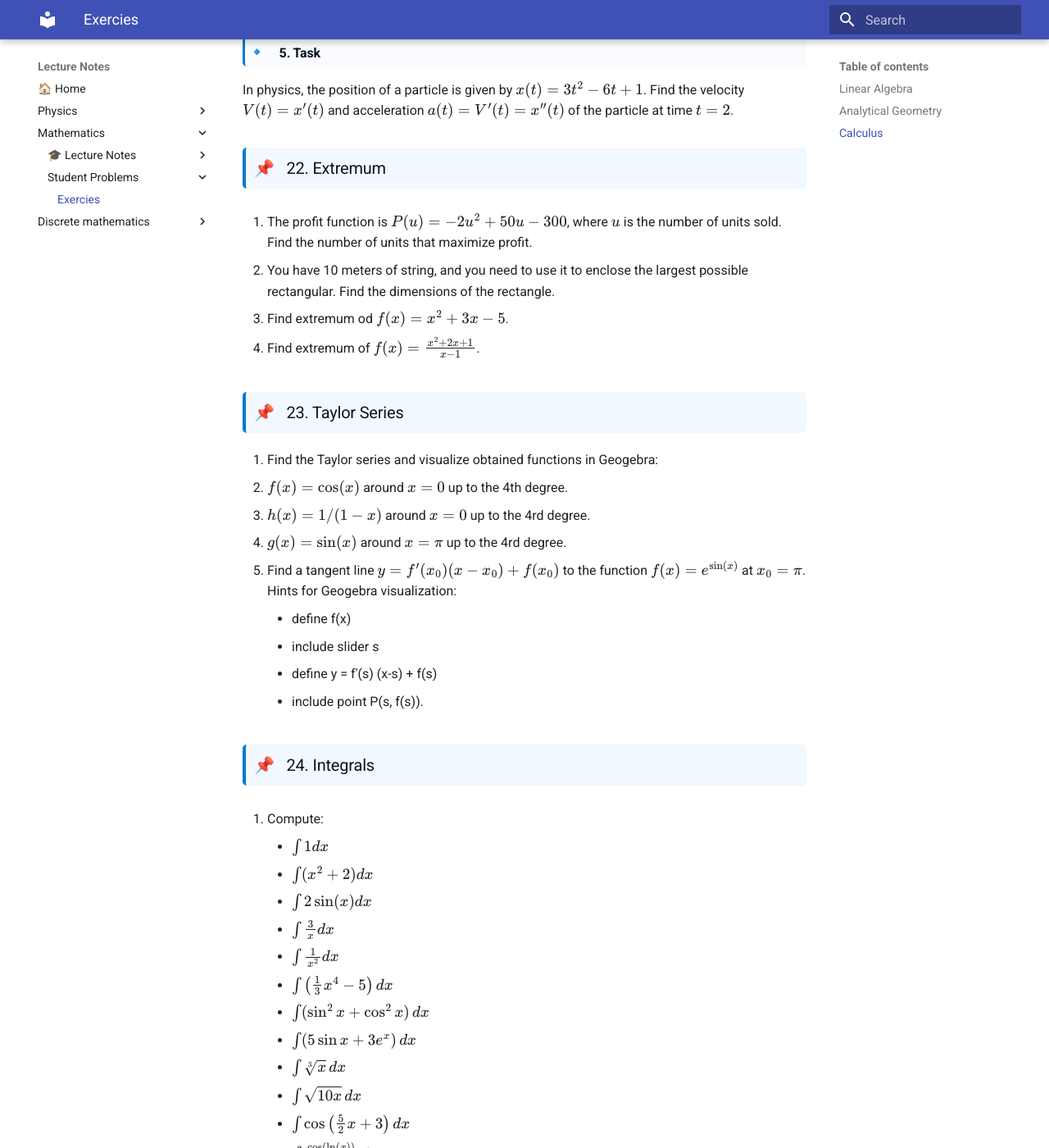
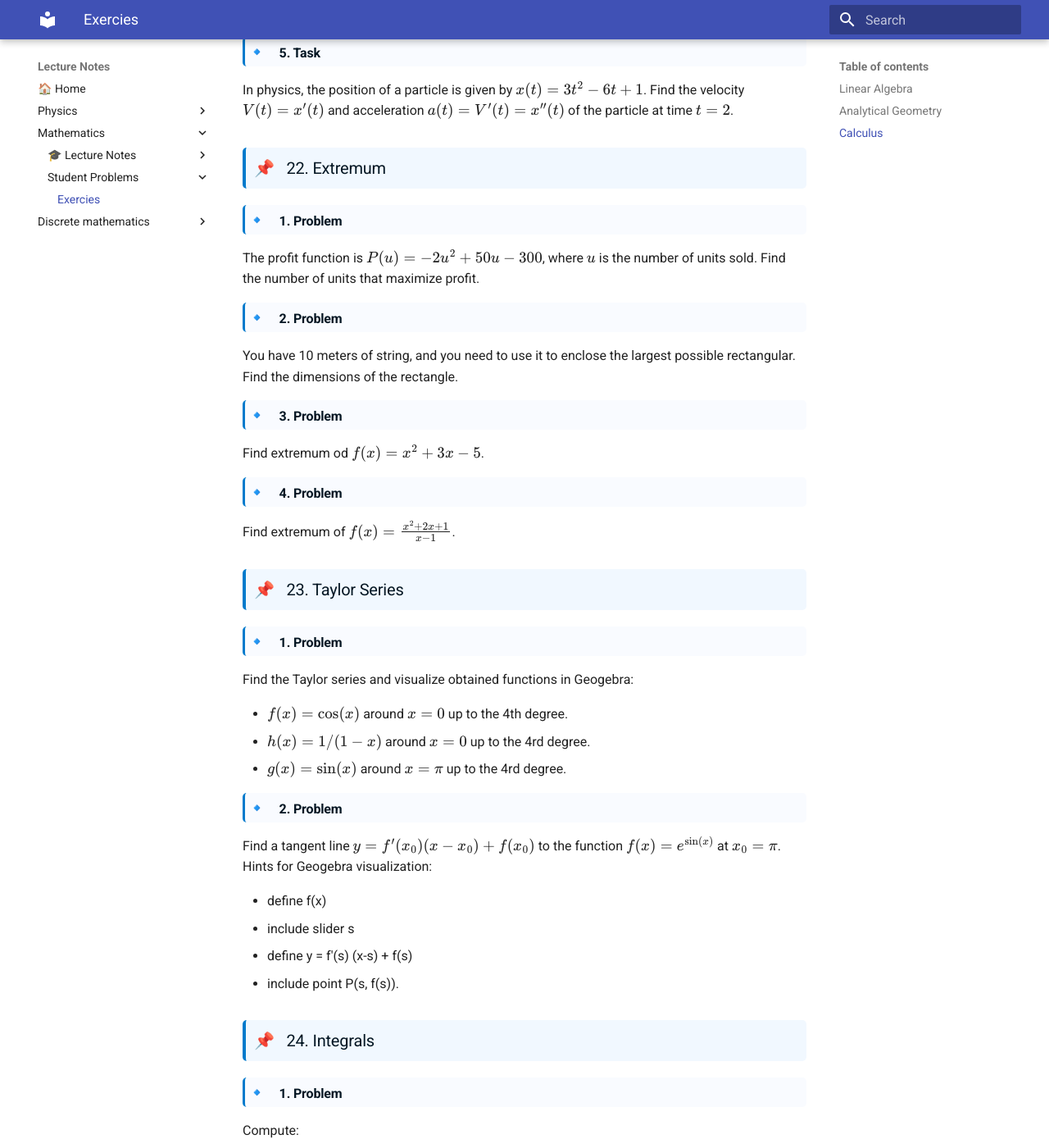
Before and after one commit to yusuf21sami/Mathematics_Physics_Lectures, an MkDocs documentation site: the page built from docs/Mathematics/Exercises.md, in a window 1280 px wide and 1400 px high, scrolled down 11706 px. Shown: the whole window at 82% size. Built offline with MkDocs 1.6.1 and Material for MkDocs 9.7.7, drawn with Linux system fonts in a browser that asks for light colours; nearby versions of some CDN libraries; some of the changed text lies outside the part shown.

Commit message:
refactor: standardize problem headings in Mathematics exercises for improved clarity

```diff
--- a/docs/Mathematics/Exercises.md
+++ b/docs/Mathematics/Exercises.md
@@ -536,88 +536,119 @@ In physics, the position of a particle is given by $x(t) = 3t^2 - 6t + 1$. Find
 
 ### 22. Extremum
 
-6. The profit function is $P(u) = -2u^2 + 50u - 300$, where $u$ is the number of units sold. Find the number of units that maximize profit.
+#### 1. Problem
 
-7. You have 10 meters of string, and you need to use it to enclose the largest possible rectangular. Find the dimensions of the rectangle.
+The profit function is $P(u) = -2u^2 + 50u - 300$, where $u$ is the number of units sold. Find the number of units that maximize profit.
 
-8. Find extremum od $f(x) = x^2 + 3x - 5$.
+#### 2. Problem
 
-9. Find extremum of $f(x) =\frac{x^2+2x+1}{x-1}$.
+You have 10 meters of string, and you need to use it to enclose the largest possible rectangular. Find the dimensions of the rectangle.
+
+#### 3. Problem
+
+Find extremum od $f(x) = x^2 + 3x - 5$.
+
+#### 4. Problem
+
+Find extremum of $f(x) =\frac{x^2+2x+1}{x-1}$.
 
 ### 23. Taylor Series
 
-1. Find the Taylor series and visualize obtained functions in Geogebra:
-   - $f(x) = \cos(x)$ around $x = 0$ up to the 4th degree.
-   - $h(x) = 1/(1-x)$ around $x = 0$ up to the 4rd degree.
-   - $g(x) = \sin(x)$ around $x = \pi$ up to the 4rd degree.
+#### 1. Problem
 
-2. Find a tangent line $y = f'(x_0) (x-x_0) + f(x_0)$ to the function $f(x) = e^{\sin(x)}$ at $x_0 = \pi$.
+Find the Taylor series and visualize obtained functions in Geogebra:
+
+- $f(x) = \cos(x)$ around $x = 0$ up to the 4th degree.
+- $h(x) = 1/(1-x)$ around $x = 0$ up to the 4rd degree.
+- $g(x) = \sin(x)$ around $x = \pi$ up to the 4rd degree.
+
+#### 2. Problem
+
+Find a tangent line $y = f'(x_0) (x-x_0) + f(x_0)$ to the function $f(x) = e^{\sin(x)}$ at $x_0 = \pi$.
 Hints for Geogebra visualization:
-      * define f(x)
-      * include slider s
-      * define y = f'(s) (x-s) + f(s)
-      * include point P(s, f(s)).
+
+* define f(x)
+* include slider s
+* define y = f'(s) (x-s) + f(s)
+* include point P(s, f(s)).
 
 ### 24. Integrals
 
-1. Compute:
+#### 1. Problem
 
-      - $\int 1 dx$
-      - $\int (x^2 +2) dx$
-      - $\int 2\sin(x) dx$
-      - $\int \frac{3}{x} dx$
-      - $\int \frac{1}{x^2} dx$
-      - $\int \left( \frac{1}{3}x^4 - 5 \right) \, dx$
-      - $\int (\sin^2 x + \cos^2 x) \, dx$
-      - $\int (5 \sin x + 3e^x) \, dx$
-      - $\int \sqrt[3]{x} \, dx$
-      - $\int \sqrt{10x} \, dx$
-      - $\int \cos\left(\frac{5}{2}x + 3\right) \, dx$
-      - $\int \frac{\cos(\ln(x))}{x} \, dx$
-      - $\int x \ln(x) \, dx$
-      - $\int x e^x \, dx$
+Compute:
 
-2. Calculate integrals over the interval $[0, \pi]$ and visualize them in Geogebra:
+- $\int 1 dx$
+- $\int (x^2 +2) dx$
+- $\int 2\sin(x) dx$
+- $\int \frac{3}{x} dx$
+- $\int \frac{1}{x^2} dx$
+- $\int \left( \frac{1}{3}x^4 - 5 \right) \, dx$
+- $\int (\sin^2 x + \cos^2 x) \, dx$
+- $\int (5 \sin x + 3e^x) \, dx$
+- $\int \sqrt[3]{x} \, dx$
+- $\int \sqrt{10x} \, dx$
+- $\int \cos\left(\frac{5}{2}x + 3\right) \, dx$
+- $\int \frac{\cos(\ln(x))}{x} \, dx$
+- $\int x \ln(x) \, dx$
+- $\int x e^x \, dx$
 
-      - $f(x)=2x+1$
-      - $g(x)=x^2$
+#### 2. Problem
 
-3. Calculate the area of the region bounded by the lines:
-$x = 1$, $x = 2$, $y = 0$, and $y = x^2 + 1$. Show it in Geogebra.
+Calculate integrals over the interval $[0, \pi]$ and visualize them in Geogebra:
 
-4. Calculate the area under the sine curve over the interval $[0, \pi]$, using:
+- $f(x)=2x+1$
+- $g(x)=x^2$
+
+#### 3. Problem
+
+Calculate the area of the region bounded by the lines: $x = 1$, $x = 2$, $y = 0$, and $y = x^2 + 1$. Show it in Geogebra.
+
+#### 4. Problem
+
+Calculate the area under the sine curve over the interval $[0, \pi]$, using:
 
 $$P = \int_a^b f(x) \, dx = \int_0^\pi \sin(x) \, dx$$
 
-5. Calculate the length of the sine curve over the same interval using:
+#### 5. Problem
+
+Calculate the length of the sine curve over the same interval using:
 
 $$L = \int_a^b \sqrt{1 + (f'(x))^2} \, dx= \int_0^\pi \sqrt{1 + \cos^2(x)} \, dx
 $$
 
-6. Find the distance of the moving particle between time $t=0$ and $t=2$ for the following position function: $x(t) = 3t^2 - 6t + 1$.
+#### 6. Problem
+
+Find the distance of the moving particle between time $t=0$ and $t=2$ for the following position function: $x(t) = 3t^2 - 6t + 1$.
 
 ### 25. Differential Equations
 
-1. Solve the following first-order ordinary differential equations:
+#### 1. Problem
 
-      - $y'(x)= y$
-      - $y'(x) = \frac{1}{2y(x)}$
+Solve the following first-order ordinary differential equations:
 
-3. Solve the first-order ordinary differential equations using the method of separation of variables for $x$ and $y=y(x)$:
+- $y'(x)= y$
+- $y'(x) = \frac{1}{2y(x)}$
 
-      - $\frac{dy}{dx} = \frac{x}{y}$
-      - $\frac{dy}{dx} = \frac{y}{x}$
-      - $\frac{dy}{dx} = xy$
+#### 2. Problem
 
-4. Solve the second-order ordinary differential equations:
+Solve the first-order ordinary differential equations using the method of separation of variables for $x$ and $y=y(x)$:
 
-      * $y''(x) + y'(x) = 0$, with boundary conditions $y(0) = 2$ and $y'(0) = -1$
+- $\frac{dy}{dx} = \frac{x}{y}$
+- $\frac{dy}{dx} = \frac{y}{x}$
+- $\frac{dy}{dx} = xy$
 
-      * $y''(x) - y(x)= 0$, with boundary conditions $y(0) = 2$ and $y'(0) = 0$
+#### 3. Problem
 
-      * $\frac{d^2\,y(x)}{dx^2} = -\omega^2 y(x)$.
+Solve the second-order ordinary differential equations:
 
-5. Check if the function $\psi(t, x) = A \cos(\omega t + kx)$ is a solution of the second-order partial differential equation (the so-called "wave equation"), where $v = \frac{\omega}{k} = \frac{2\pi / T}{2\pi / \lambda}$:
+* $y''(x) + y'(x) = 0$, with boundary conditions $y(0) = 2$ and $y'(0) = -1$
+* $y''(x) - y(x)= 0$, with boundary conditions $y(0) = 2$ and $y'(0) = 0$
+* $\frac{d^2\,y(x)}{dx^2} = -\omega^2 y(x)$.
+
+#### 4. Problem
+
+Check if the function $\psi(t, x) = A \cos(\omega t + kx)$ is a solution of the second-order partial differential equation (the so-called "wave equation"), where $v = \frac{\omega}{k} = \frac{2\pi / T}{2\pi / \lambda}$:
 
 $$
 \frac{\partial^2 \psi(t, x)}{\partial t^2} - v^2 \frac{\partial^2 \psi(t, x)}{\partial x^2} = 0.
```
